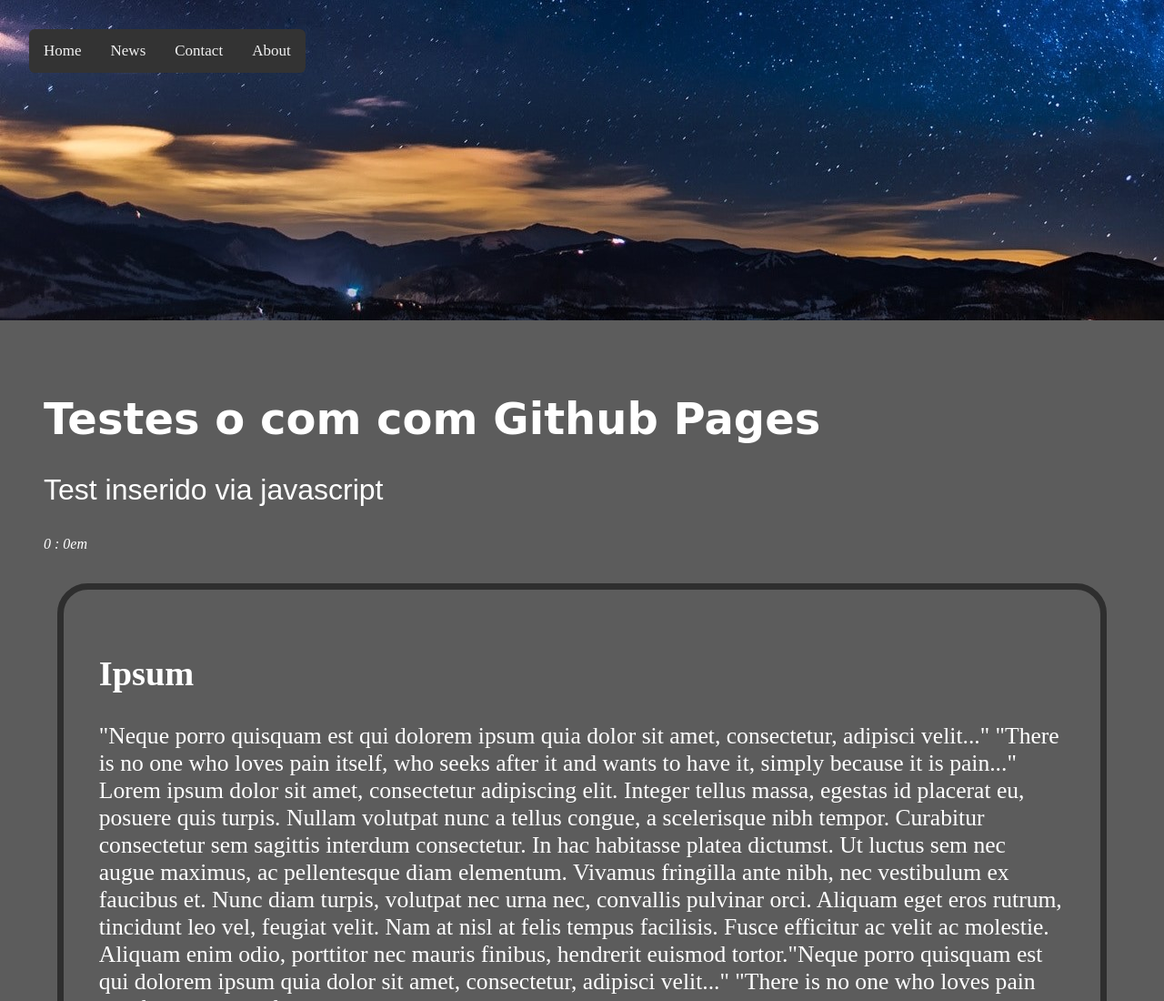
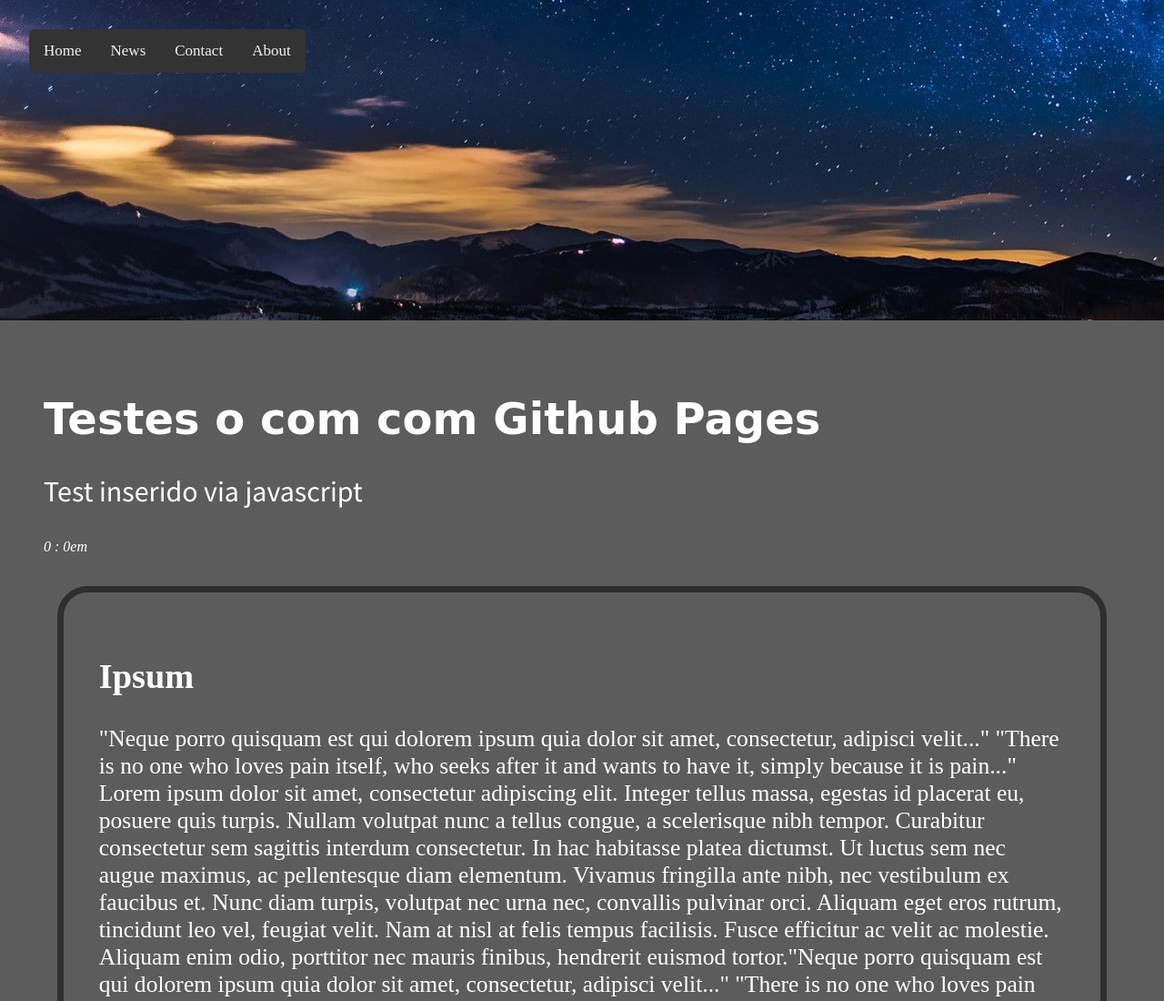
Before and after one commit to gabrielnunes001/github-pages, a plain HTML site: page index.html in a window 1280 px wide. Shown: the top 1100 px of the page at 91% size. Drawn offline with Linux system fonts and the light colour scheme; a web font is replaced by a local one.

Commit message:
Update index.css

```diff
--- a/index.css
+++ b/index.css
@@ -1,4 +1,5 @@
 @import url('https://fonts.googleapis.com/css?family=Prosto+One');
+@import url('https://fonts.googleapis.com/css?family=Source+Sans+Pro');
 
 html{
   scroll-behavior: smooth;
@@ -22,7 +23,7 @@ h1 {
 
 p {
   font-size: 2rem;
-  font-family: 'Arial', sans-serif;
+  font-family: 'Source Sans Pro', sans-serif;
 }
 
 main{
```
